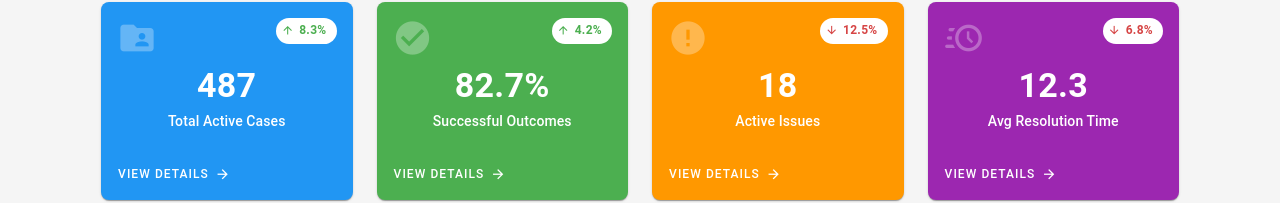
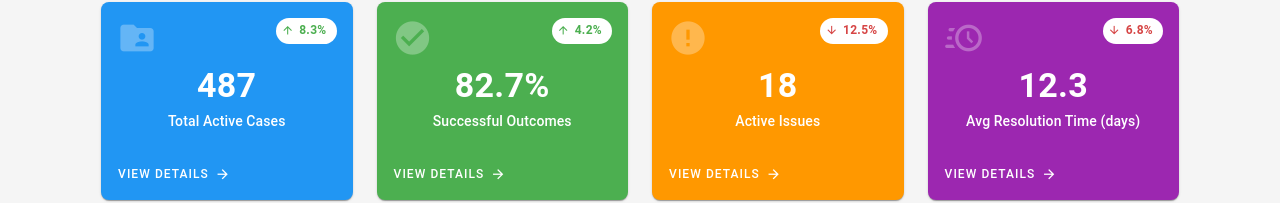
Before and after one commit to michaelbodellslalom/my-operational-dashboard, a Vue app: page / in a window 1280 px wide. Shown: the part 138-341 px from the top of the page. Built offline with nearby package versions, Linux system fonts and the light colour scheme.

Commit message:
Add days unit to Avg Resolution Time label

```diff
--- a/src/data/mockData.ts
+++ b/src/data/mockData.ts
@@ -37,7 +37,7 @@ export const metrics: Metric[] = [
   },
   {
     id: 'm4',
-    title: 'Avg Resolution Time',
+    title: 'Avg Resolution Time (days)',
     value: 12.3,
     unit: '',
     change: 6.8,
```
